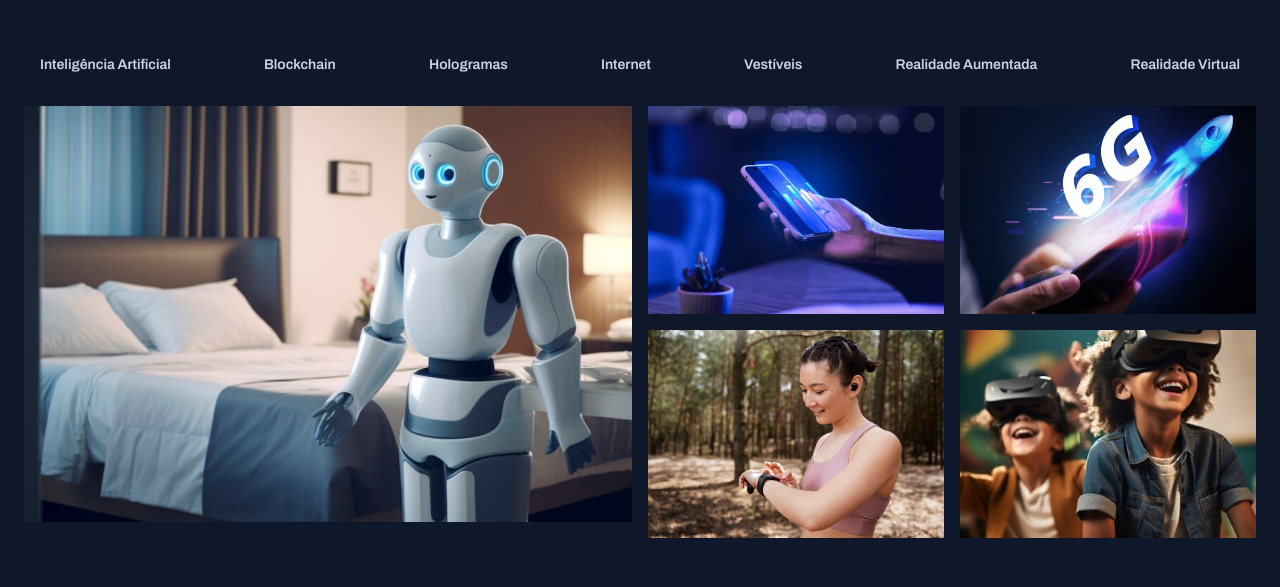
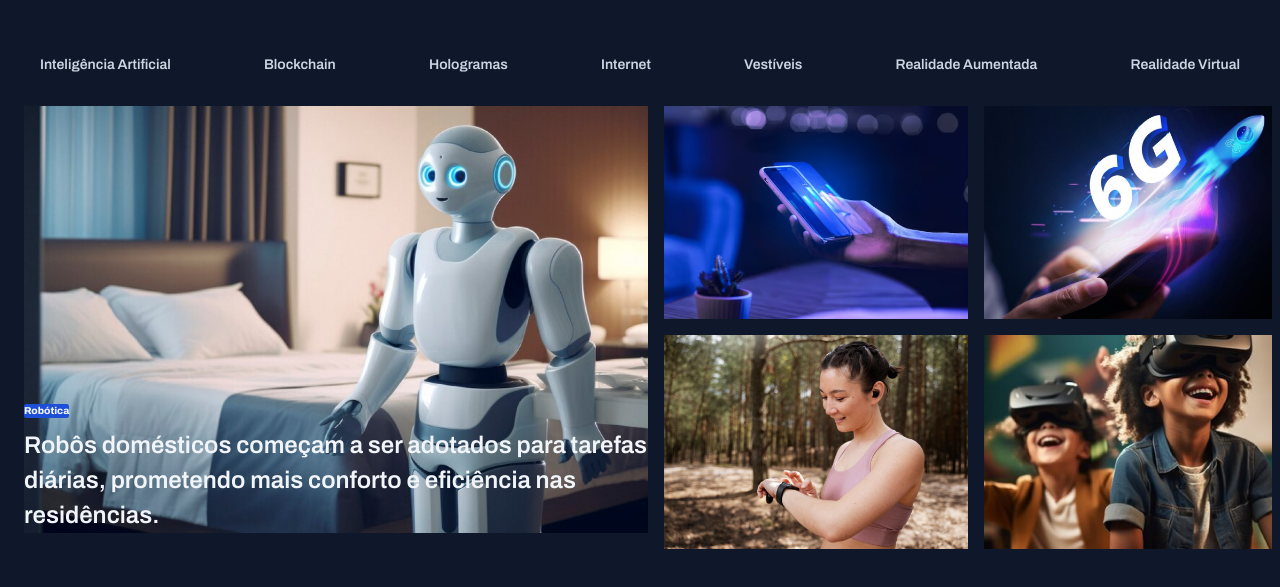
Before and after one commit to DaniloVitoria/portal-de-noticias, a plain HTML site: page index.html in a window 1280 px wide. Shown: the part 87-674 px from the top of the page. Drawn offline with Linux system fonts and the light colour scheme.

Commit message:
Ajustando o conteudo do destaques na div noticia1

```diff
--- a/index.html
+++ b/index.html
@@ -73,7 +73,12 @@
     <div class="container__destaques gap1">
       <div class="noticia1">
         <img src="./assets/Image01.png" alt="">
+        <div class="container__contentcard ">
 
+          <h3>Robótica</h3>
+
+          <span>Robôs domésticos começam a ser adotados para tarefas diárias, prometendo mais conforto e eficiência nas residências.</span>
+        </div>
       </div>
 
 
--- a/styles/destaques.css
+++ b/styles/destaques.css
@@ -1,6 +1,6 @@
 #destaques {
-  display: flex;
-  width: 100vw; /* 100% da largura da tela */
+
+  width: 100%; /* 100% da largura da tela */
   max-width: 100%; /* garante que não ultrapasse */
   overflow-x: hidden; /* evita que passe da tela horizontalmente */
   margin: 0 auto; /* centraliza se houver algum espaço sobrando */
@@ -29,7 +29,7 @@
   grid-template-columns: 1fr ;
   width: auto;
   margin: 0 auto 1rem auto;
-
+  object-fit: cover;
 }
 
   & > .noticias{
@@ -49,11 +49,41 @@
 }
 
 
+.noticia1{
+  position: relative;
+  overflow: hidden;
+  text-overflow: ellipsis;
+  & > .container__contentcard{
+
+  }
+
+}
+
+.noticia1 > div{
+  position: absolute;
+  bottom: 0;
+  color: var(--text-color-primary);
+  max-height: 50%;
+
+  & > h3 {
+    display: inline-block;
+    font-size: 0.625em;
+    background-color: var(--brand-color-dark);
+    border-radius: 0.25em;
+  }
+
+  & > span {
+    display: block;
+    font-size: var(--fs-h1);
+  }
+}
+
+
 @media (width >= 48.75em){
 
 
   #destaques {
-  display: flex;
+
   width: 100vw; /* 100% da largura da tela */
   max-width: 100%; /* garante que não ultrapasse */
   overflow-x: hidden; /* evita que passe da tela horizontalmente */
@@ -72,6 +102,7 @@
   }
 
 & > .noticia1{
+  height: 100%;
   width: 50%;
 }
 
@@ -89,4 +120,21 @@
   }
 }
 
+
+
+.noticia1{
+  position: relative;
+  overflow: hidden;
+  text-overflow: ellipsis;
+  & > .container__contentcard{
+
+  }
+
 }
+
+.noticia1 > div{
+  position: absolute;
+  bottom: 0;
+
+}
+}
```
